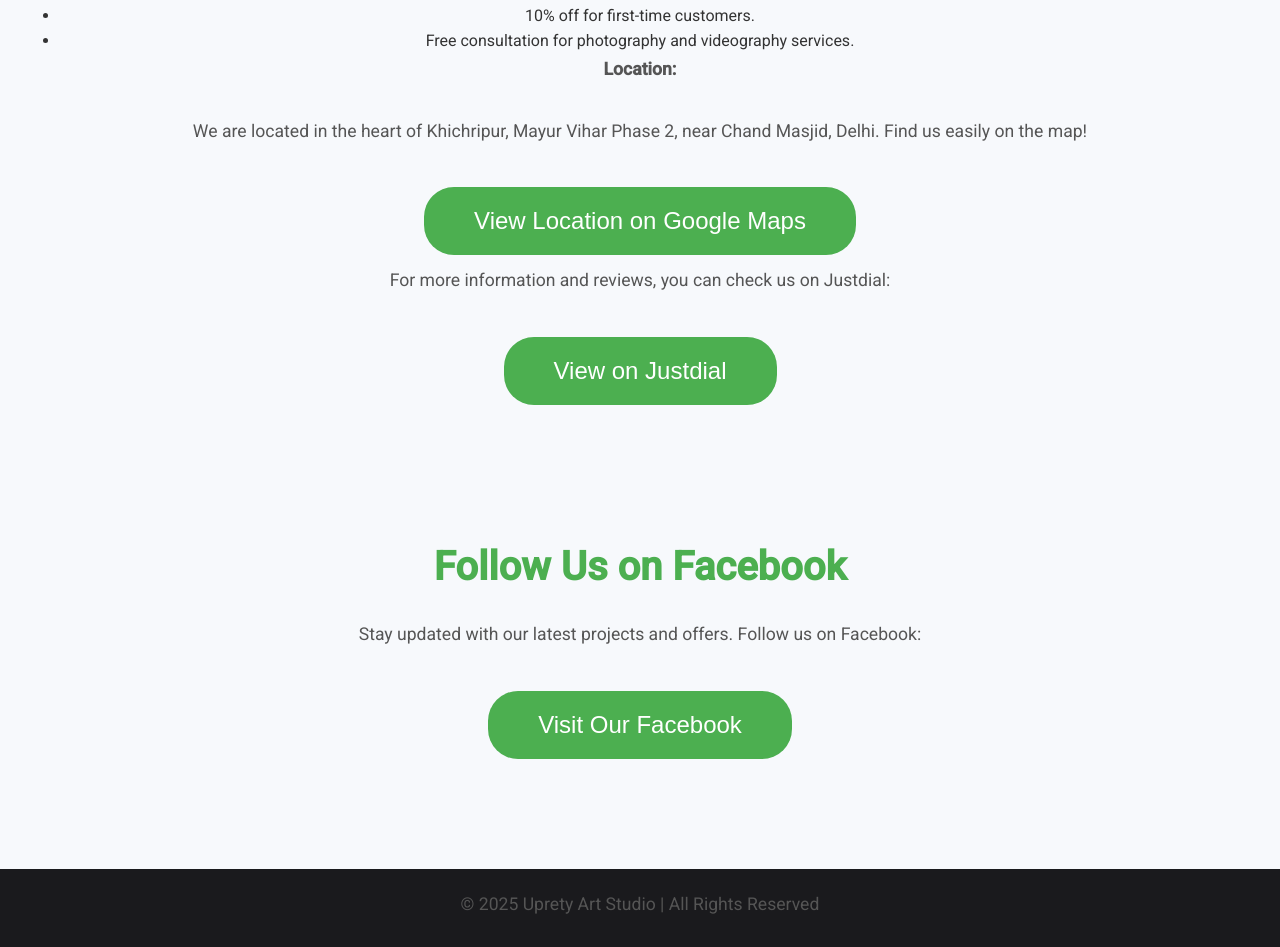
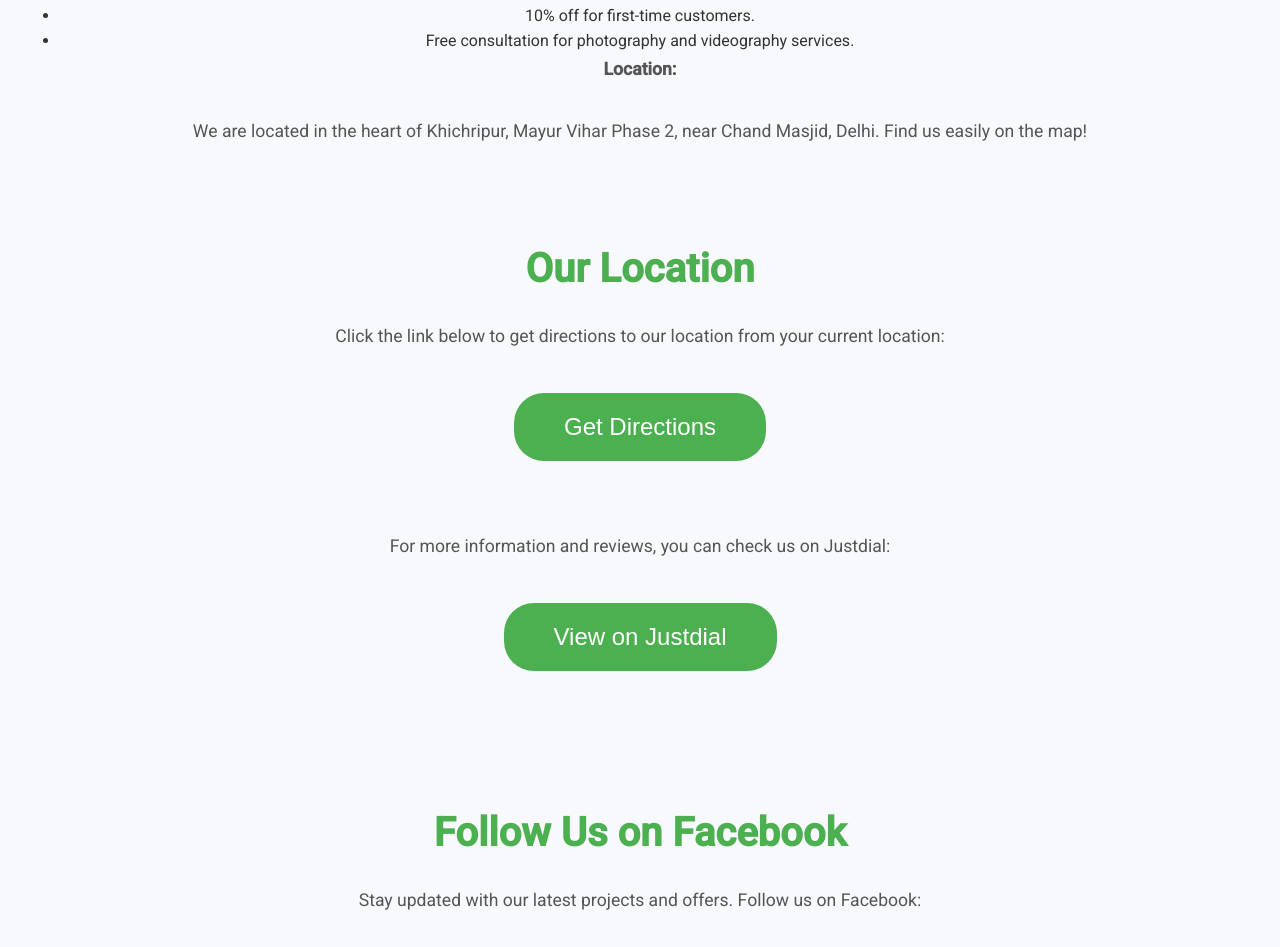
Before and after one commit to UpretyArtStudio/ReferAndEarn1, a plain HTML site: page index.html in a window 1280 px wide. Shown: the part 4119-5066 px from the top of the page. Drawn offline with Linux system fonts and the light colour scheme.

Commit message:
Update index.html

```diff
--- a/index.html
+++ b/index.html
@@ -234,10 +234,16 @@
     <p><strong>Location:</strong></p>
     <p>We are located in the heart of Khichripur, Mayur Vihar Phase 2, near Chand Masjid, Delhi. Find us easily on the map!</p>
 
-    <!-- Google Maps Link -->
-    <a href="https://maps.app.goo.gl/5G2jnjoEUSyRm2Ef8" target="_blank">
-        <button class="cta-button">View Location on Google Maps</button>
+ <section id="location">
+    <h2>Our Location</h2>
+    <p>Click the link below to get directions to our location from your current location:</p>
+
+    <!-- Directions Link with Current Location -->
+    <a href="https://www.google.com/maps/dir/?api=1&origin=Current+Location&destination=28.6139,77.2090" target="_blank">
+        <button class="cta-button">Get Directions</button>
     </a>
+</section>
+
 
     <!-- Justdial Link -->
     <p>For more information and reviews, you can check us on Justdial:</p>
```
